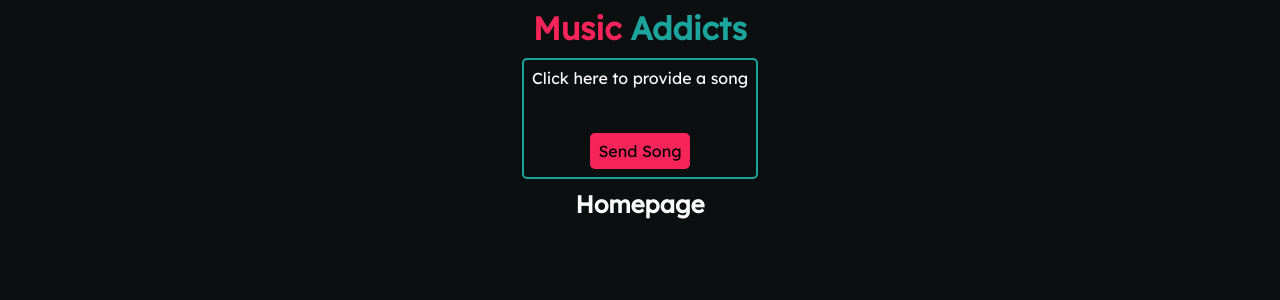
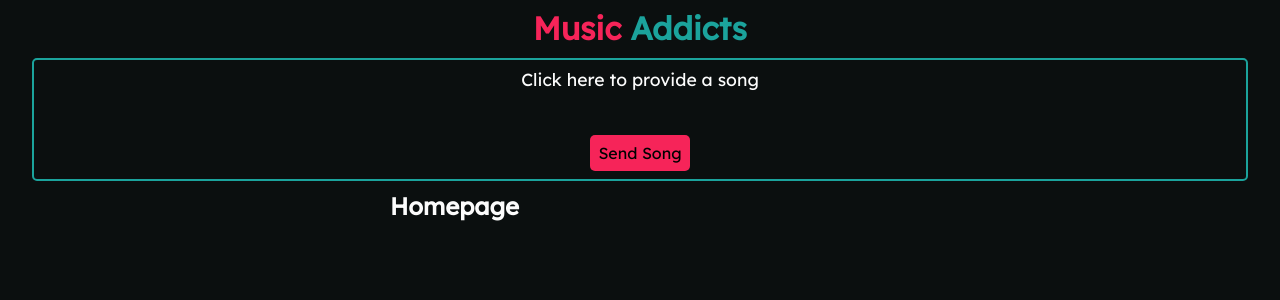
Before and after one commit to MMLORENA/armlolo-songs, a React (Create React App) app: page /home in a window 1280 px wide. Shown: the top 300 px of the page. Built offline with nearby package versions, Linux system fonts and the light colour scheme.

Commit message:
Center heading homepage & form add Song

```diff
--- a/src/components/AddSong/AddSongStyled.tsx
+++ b/src/components/AddSong/AddSongStyled.tsx
@@ -9,13 +9,22 @@
   border-radius: 5px;
   border: 2px solid ${(props) => props.theme.secondaryColor};
   padding: 0.5rem;
+  width: 100%;
+
   .add-audio {
+    &__input-label {
+      text-align: center;
+      font-size: 1.1rem;
+    }
+
     &__input {
       display: none;
     }
+
     &__submit {
       ${button}
     }
+
     &__selected-file {
       display: inline-block;
       height: 1rem;
--- a/src/pages/Homepage/HomepageStyled.ts
+++ b/src/pages/Homepage/HomepageStyled.ts
@@ -1,5 +1,16 @@
 import styled from "styled-components";
 
-const HomepageStyled = styled.main``;
+const HomepageStyled = styled.main`
+  display: flex;
+  flex-direction: column;
+  gap: 1rem;
+  width: 100%;
+  max-width: 31.25rem;
+  align-self: center;
+
+  .homepage-title {
+    text-align: center;
+  }
+`;
 
 export default HomepageStyled;
```
